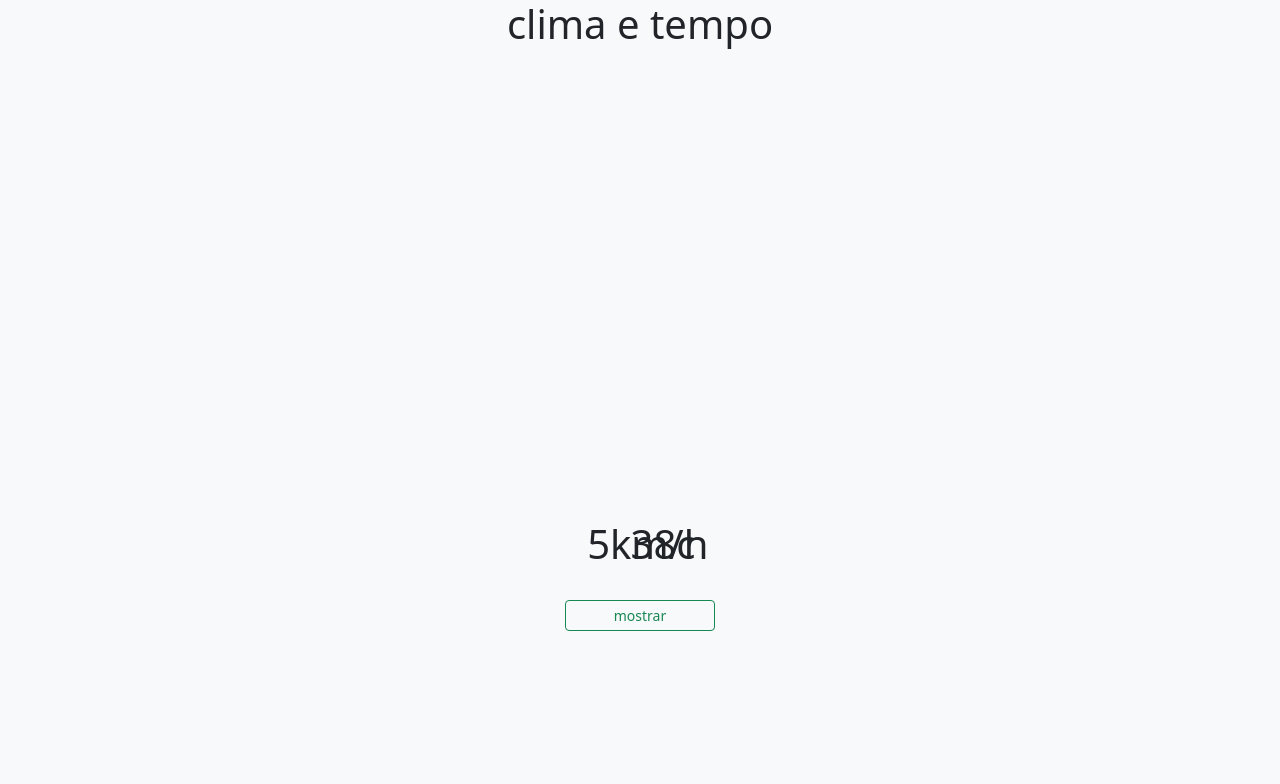
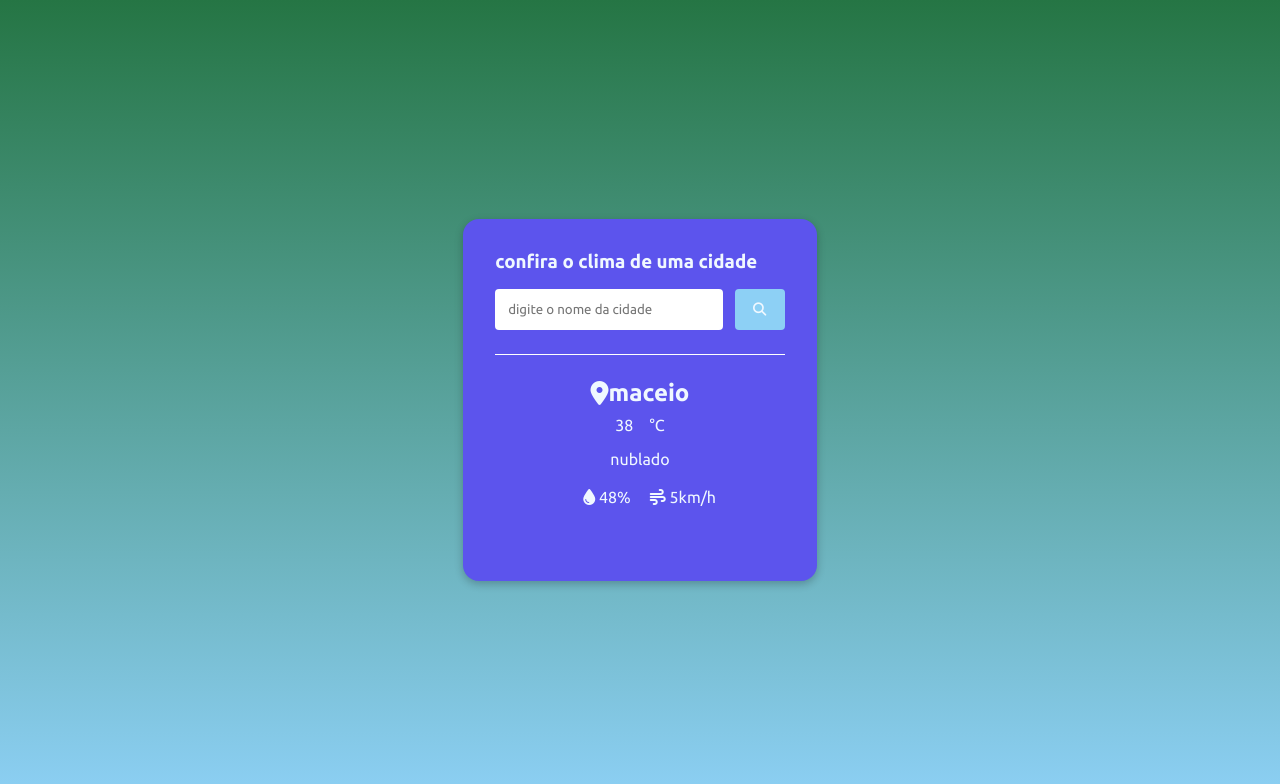
Before and after one commit to caio089/caio-testes, a plain HTML site: page site exemplo/index.html in a window 1280 px wide. Drawn offline with nearby package versions, Linux system fonts and the light colour scheme.

Commit message:
adicionado css
add

```diff
--- a/site exemplo/index.html
+++ b/site exemplo/index.html
@@ -1,28 +1,61 @@
 <!DOCTYPE html>
 <html lang="en">
   <head>
-  <meta charset="UTF-8">
-  <meta name="viewport" content="width=device-width, initial-scale=1.0">
+    <meta charset="UTF-8" />
+    <meta name="viewport" content="width=device-width, initial-scale=1.0" />
     <title>Document</title>
   </head>
-<!--link do boostrap-->
-<link href="https://cdn.jsdelivr.net/npm/bootstrap@5.3.3/dist/css/bootstrap.min.css" rel="stylesheet">
+  <link rel="stylesheet" href="styles.css" />
+
+  <link
+    href="https://cdnjs.cloudflare.com/ajax/libs/font-awesome/6.4.0/css/all.min.css"
+    rel="stylesheet"
+  />
+  <script src="js/scrpit.js" defer></script>
+
+  <link rel="preconnect" href="https://fonts.googleapis.com" />
+
+  <link rel="preconnect" href="https://fonts.gstatic.com" crossorigin />
+  <link
+    href="https://fonts.googleapis.com/css2?family=Ubuntu:ital,wght@0,300;0,400;0,500;0,700;1,300;1,400;1,500;1,700&display=swap"
+    rel="stylesheet"
+  />
 
   <body>
-  <div class="mostrarclima d-flex justify-content-center align-items-center min-vh-100 bg-light ">
-    <h1 class="position-absolute top-0 left-50 right-0 transform">clima e tempo<h1>
-
-      <div class="mostrartemp">
-      <p class="position-absolute" style="top: 500px; left: 600px; margin: 0; padding: 20px; height: 200px; transform: translateX(10%);">38c</p>
+    <div class="container">
+      <div class="form">
+        <h3>confira o clima de uma cidade</h3>
+        <div class="form-input-container">
+          <input
+            type="text"
+            placeholder="digite o nome da cidade"
+            id="city-input"
+          />
+          <button id="search">
+            <i class="fa-solid fa-magnifying-glass"></i>
+          </button>
+          <div id="dados-previsao">
+            <h2>
+              <i class="fa-solid fa-location-dot"></i>
+              <span id="city">maceio</span>
+            </h2>
+            <p id="temperatura"><span>38</span>&deg;C</p>
+            <div id="description-container">
+              <p id="description">nublado</p>
             </div>
-
-      <div class="mostrarvel position-absolute " style="top: 500px ; right: 600px; margin: 0; padding: 20px; height: 200px;  transform: translateX(30%);">
-        <p>5km/h</p>
+            <div id="details-container">
+              <p id="umidade">
+                <i class="fa-solid fa-droplet"></i>
+                <span>48%</span>
+              </p>
+              <p id="vento">
+                <i class="fa-solid fa-wind"></i>
+                <span>5km/h</span>
+              </p>
             </div>
-
-      <button onclick="clicar()" class=" btn btn-outline-success btn-sm position-absolute " style="top: 600px; left: 50%; transform: translateX(-50%); width: 150px;">
-        mostrar
-      </button>
+          </div>
+        </div>
+      </div>
     </div>
   </body>
 </html>
--- /dev/null
+++ b/site exemplo/scripts.js
@@ -0,0 +1 @@
+// 9aeb86a8d321c1a1ec30bc218dc4dece
--- /dev/null
+++ b/site exemplo/styles.css
@@ -0,0 +1,88 @@
+* {
+  padding: 0;
+  margin: 0;
+  font-family: "Ubuntu", sans-serif;
+}
+body {
+  background: linear-gradient(180deg, rgb(37, 117, 68) 0%, #8dd0f5 100%);
+  display: flex;
+  justify-content: center;
+  align-items: center;
+  height: 100vh;
+}
+
+.hide {
+  display: none;
+}
+
+.container {
+  background-color: #5c54ed;
+  box-shadow: rgba(0, 0, 0, 0.24) 0px 3px 8px;
+  padding: 2rem;
+  color: aliceblue;
+  border-radius: 1rem;
+}
+
+.form h3 {
+  margin-bottom: 1rem;
+}
+
+.form input {
+  padding: 0.8rem;
+  border: none;
+  flex: 1;
+  border-radius: 4px;
+}
+
+.form button {
+  padding: 0.8rem;
+  min-width: 50px;
+  margin-left: 8px;
+  background-color: #8dd0f5;
+  color: aliceblue;
+  border: none;
+  cursor: pointer;
+  border-radius: 4px;
+}
+
+#dados-previsao {
+  border-top: 1px solid #fff;
+  margin-top: 1.5rem;
+  padding: 1.5rem;
+  text-align: center;
+}
+#dados-previsao h2 {
+  display: flex;
+  justify-content: center;
+  align-items: center;
+  margin-bottom: 0.6rem;
+}
+
+#dados-previsao i h2 {
+  font-size: 1rem;
+}
+#dados-previsao span:first-child {
+  margin-right: 1rem;
+}
+
+#description-container {
+  display: flex;
+  justify-content: center;
+  align-items: center;
+  margin-bottom: 0.6rem 0;
+}
+#description-container #description {
+  padding: 0;
+  margin-top: 1rem;
+}
+#details-container {
+  display: flex;
+  justify-content: center;
+  align-items: center;
+}
+
+#details-container #umidade {
+  border-right: 1px #fff;
+  margin: 0.6rem;
+  padding: 0.6rem;
+}
```
Lines whose indentation alone changed are shown as unchanged.
